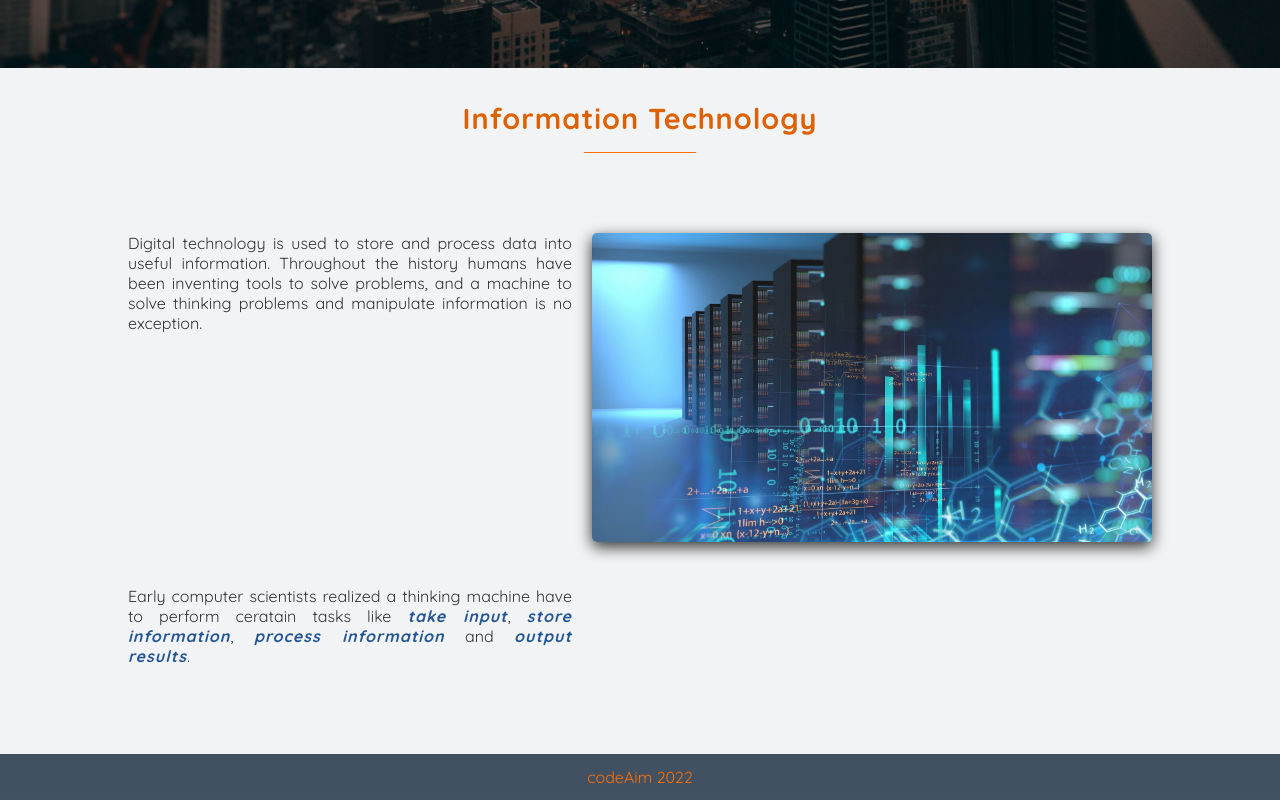
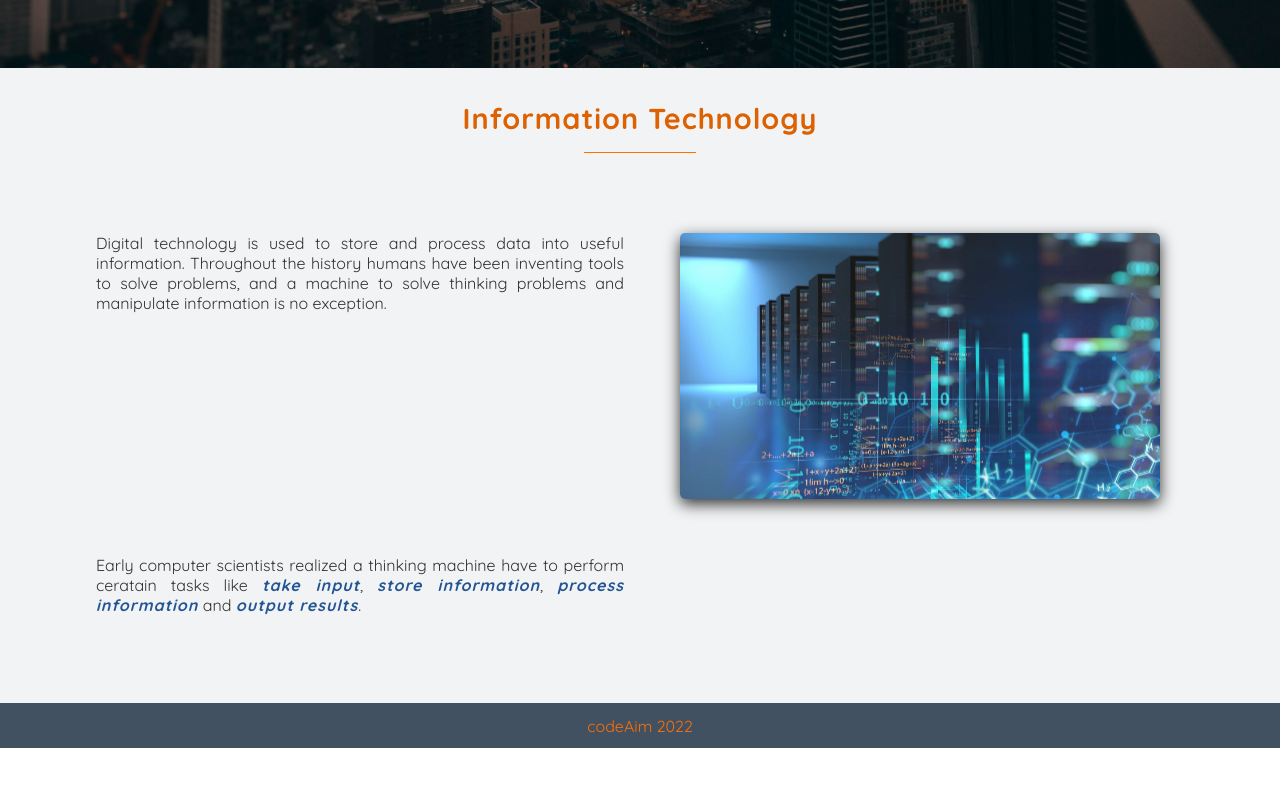
Before and after one commit to mahlqvist/mahlqvist.github.io, a plain HTML site: page index.html in a window 1280 px wide. Shown: the part 732-1532 px from the top of the page. After the commit the page ends 1480 px from the top, so only its background shows below. Drawn offline with Linux system fonts and the light colour scheme.

Commit message:
fixing it-img

```diff
--- a/assets/css/style.css
+++ b/assets/css/style.css
@@ -259,6 +259,7 @@ header {
 }
 .it-img {
     width: 20rem;
+    height: fit-content;
     margin: 0 auto 1.5rem auto;
     border-radius: 5px;
     box-shadow: hsl(0 0% 0% / .8) 0px 5px 15px, inset hsl(0 0% 0% / .15) 0px -10px 20px;
@@ -280,15 +281,16 @@ header {
     letter-spacing: 1px;
     color: #235594;
 }
-@media screen and (min-width: 680px) {
+@media screen and (min-width: 1280px) {
     #early .content {
-        padding: 4rem 6rem;
+        padding: 4rem;
         display: grid;
-        gap: 20px;
+        gap: 2rem;
         grid-template-columns: repeat(2, 1fr);
     }
     .it-img {
-        width: 35rem;
+        width: 30rem;
+        background-size: contain;
     }
 }
 /* Footer */
```
